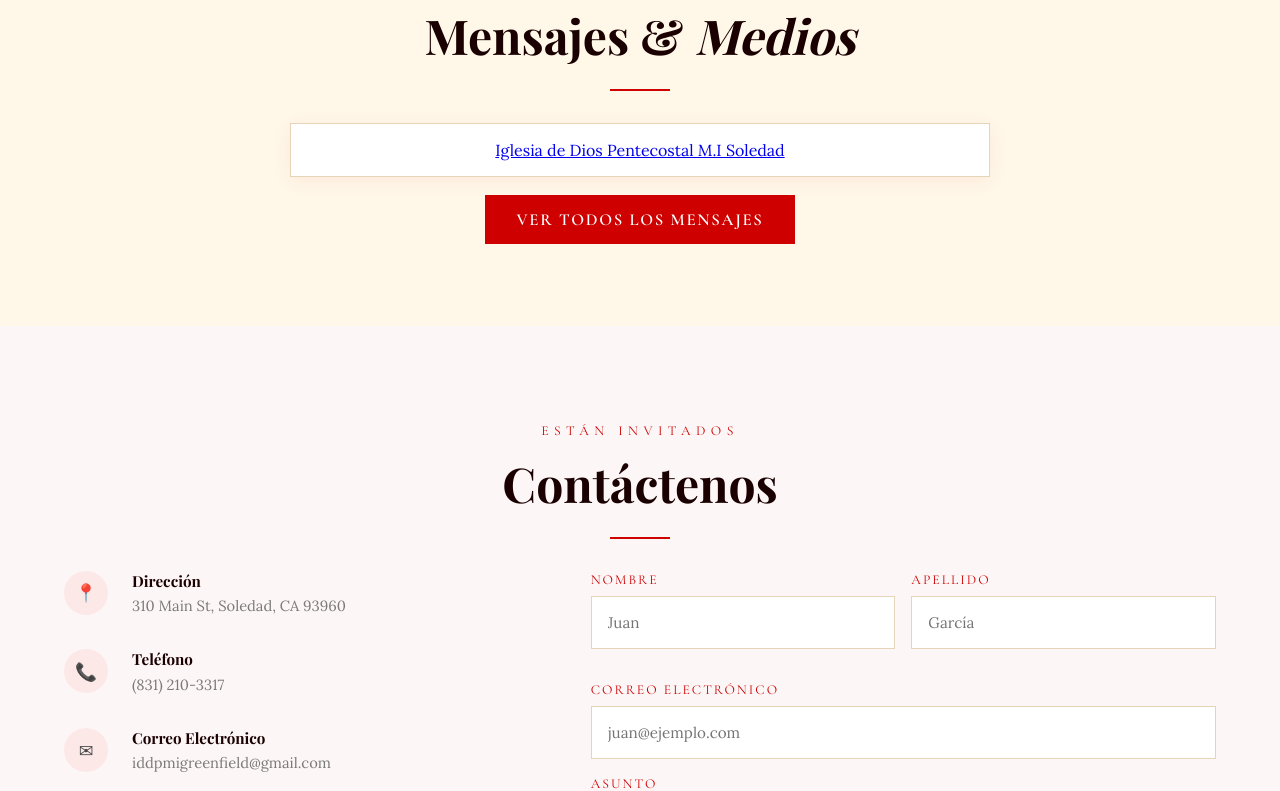
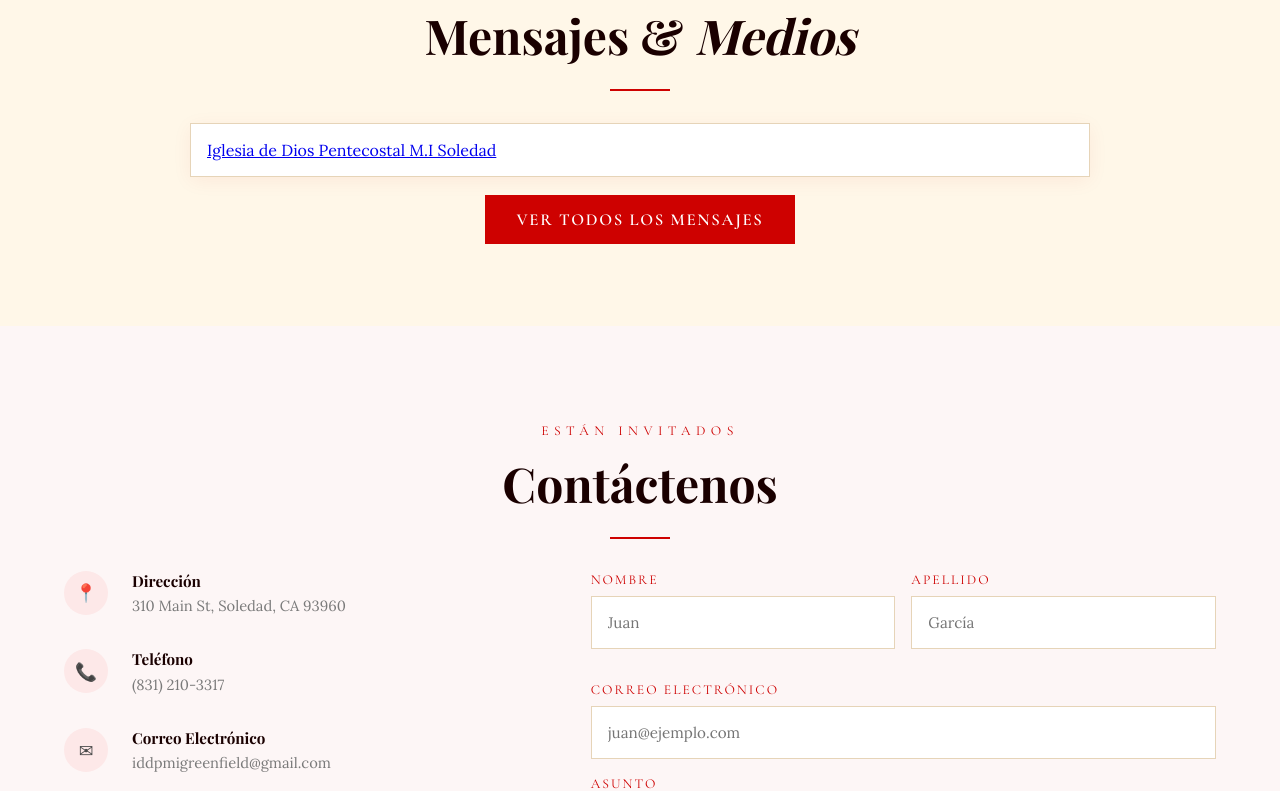
Before and after one commit to kdvasquez/church-website, a plain HTML site: page index.html in a window 1280 px wide. Shown: the part 3758-4549 px from the top of the page. Drawn offline with nearby package versions, Linux system fonts and the light colour scheme; a web font is replaced by a local one.

Commit message:
Widened Facebook Plugin Spacing

```diff
--- a/index.html
+++ b/index.html
@@ -906,7 +906,7 @@
   }
 
   .fb-embed-wrap {
-    max-width: 700px;
+    max-width: 900px;
     margin: 0 auto;
     background: #fff;
     border: 1px solid var(--border-light);
@@ -914,6 +914,11 @@
     box-shadow: 0 4px 20px rgba(206, 1, 0, 0.06);
     display: flex;
     justify-content: center;
+  }
+
+  .fb-embed-wrap .fb-page,
+  .fb-embed-wrap iframe {
+    width: 100% !important;
   }
 
   /* ═══════════════════════════════════════════════════════════════ */
```
